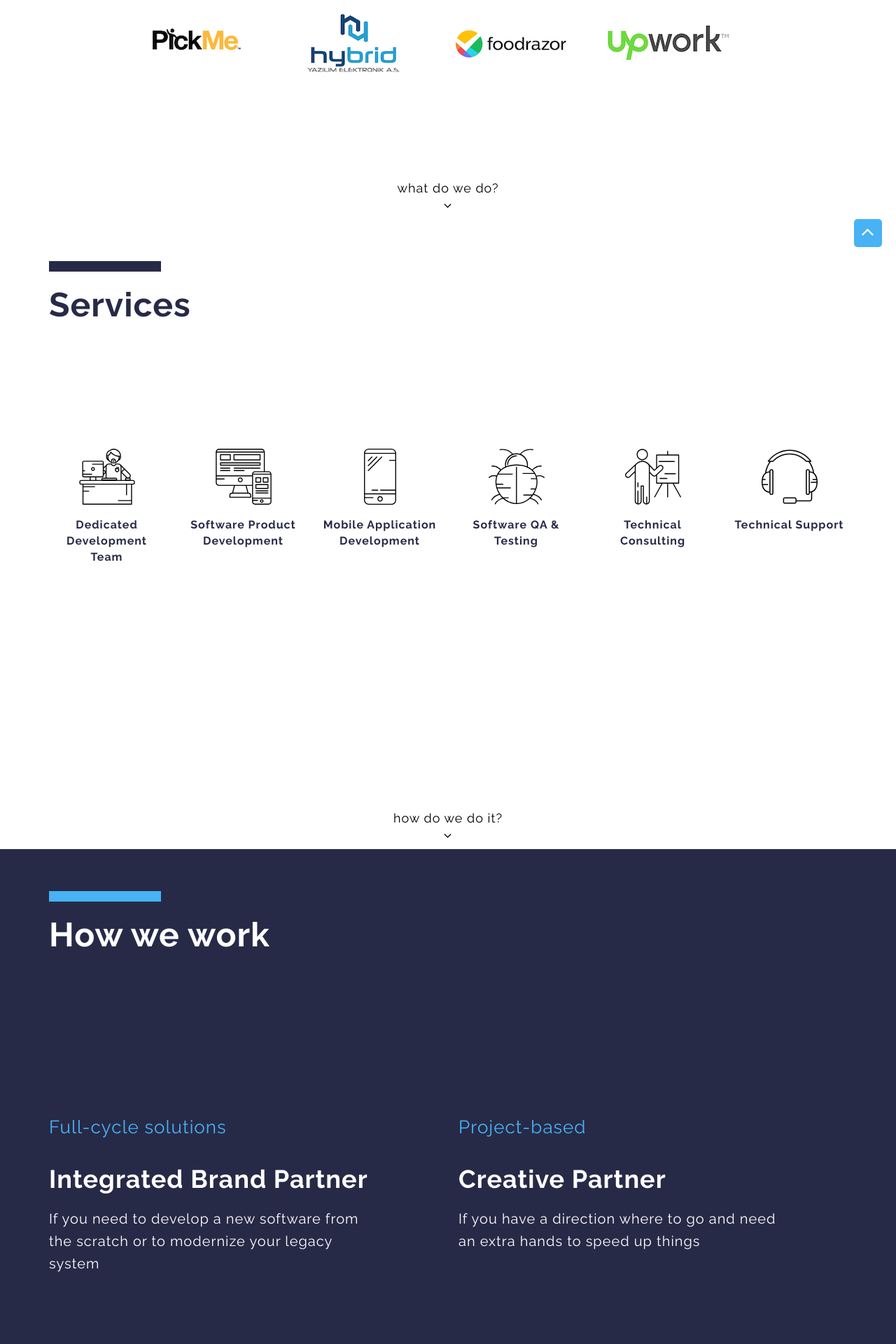
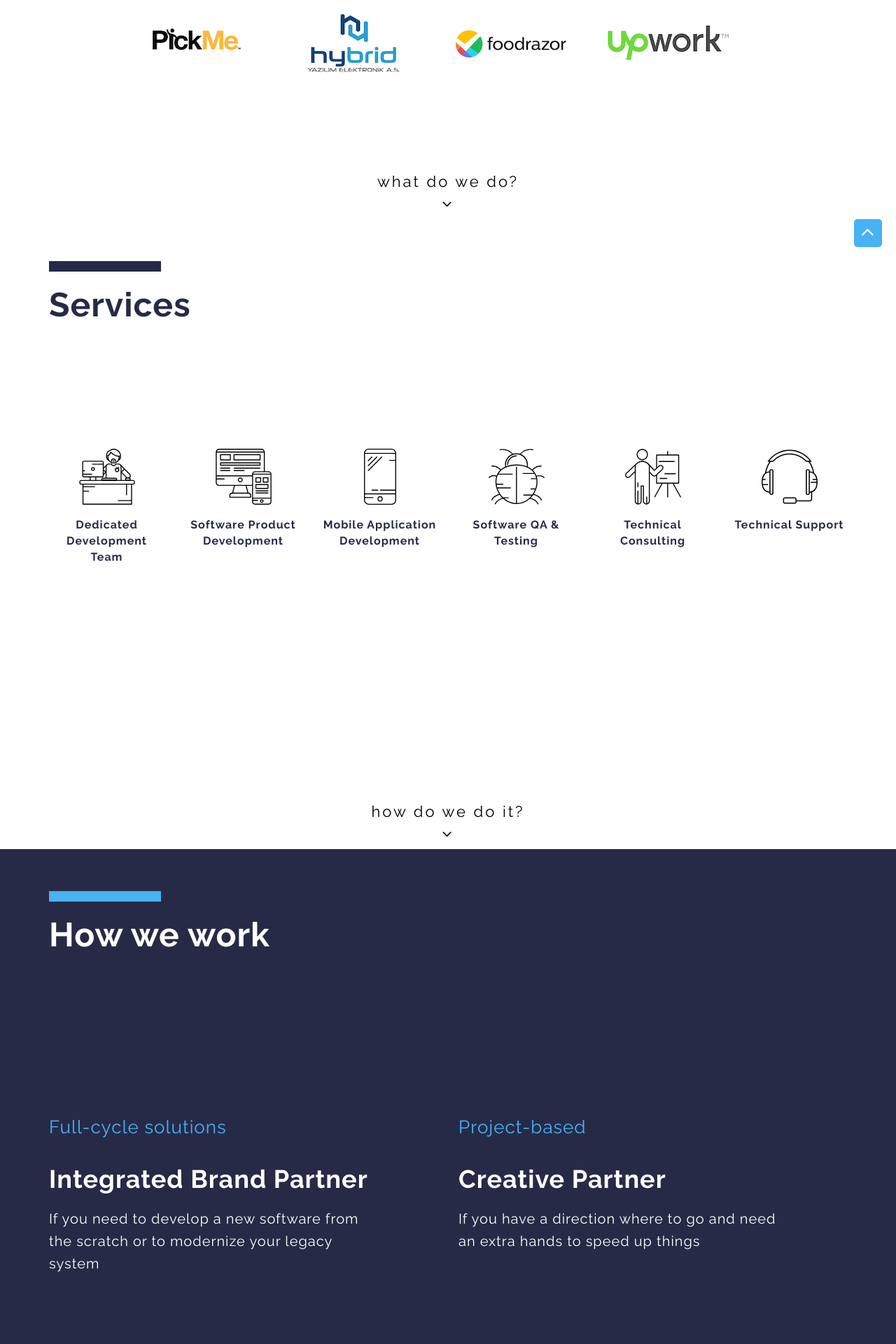
Before and after one commit to ivanursul/jastics, a Jekyll site: the page built from index.md, in a window 1280 px wide. Shown: the part 587-2507 px from the top of the page at 70% size. Built offline with Jekyll 4.4.1, drawn with Linux system fonts in a browser that asks for light colours.

```diff
--- a/_sass/custom.scss
+++ b/_sass/custom.scss
@@ -364,7 +364,8 @@
     left: 0;
     bottom: 6px;
     width: 100%;
-    font-size: 18px;
+    font-size: 22px;
+    letter-spacing: 3px;
 
     z-index: 2;
     cursor: pointer;
@@ -399,7 +400,8 @@
     left: 0;
     bottom: 6px;
     width: 100%;
-    font-size: 18px;
+    font-size: 22px;
+    letter-spacing: 3px;
 
     z-index: 2;
     cursor: pointer;
--- a/_sass/how-we-work.scss
+++ b/_sass/how-we-work.scss
@@ -65,7 +65,8 @@
     left: 0;
     bottom: 18px;
     width: 100%;
-    font-size: 18px;
+    font-size: 22px;
+    letter-spacing: 3px;
     color: #fff;
     letter-spacing: 1px;
 
--- a/_sass/testimonials.scss
+++ b/_sass/testimonials.scss
@@ -76,6 +76,7 @@
     bottom: 6px;
     width: 100%;
     font-size: 22px;
+    letter-spacing: 3px;
 
     z-index: 2;
     cursor: pointer;
```
